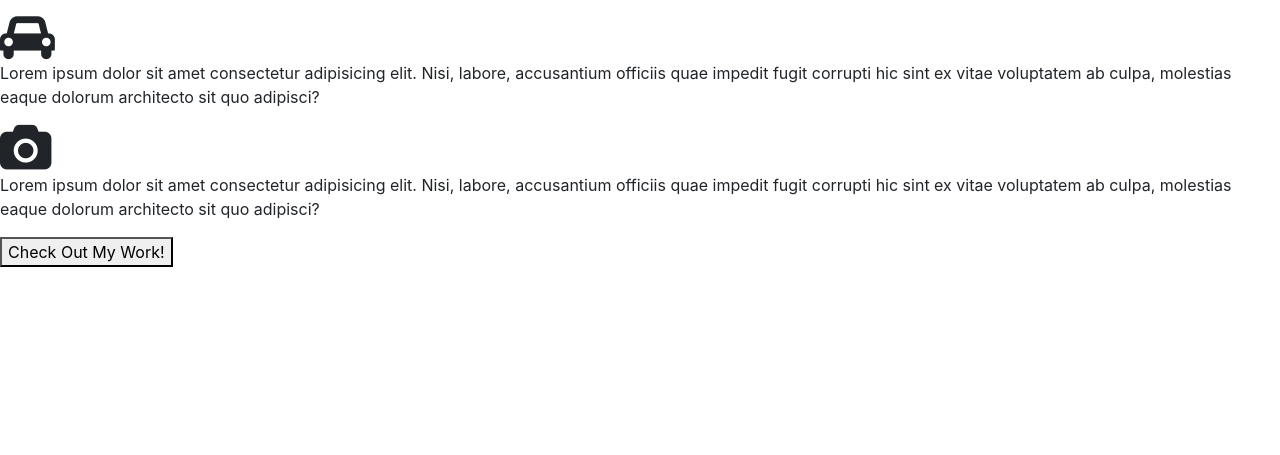
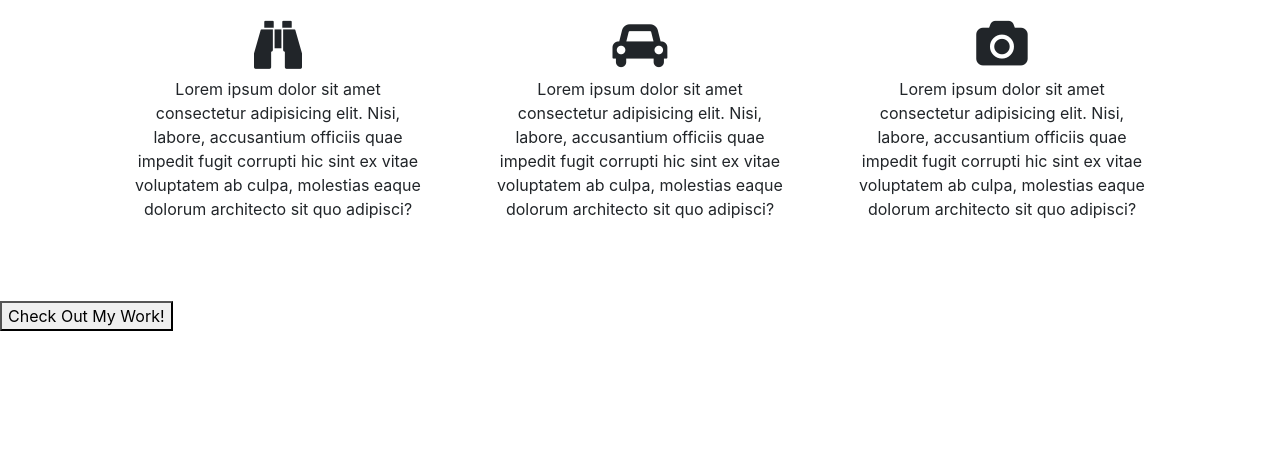
Before and after one commit to mushfikaraisa/website_demo, a plain HTML site: page index.html in a window 1280 px wide. Shown: the part 345-800 px from the top of the page. Drawn offline with nearby package versions, Linux system fonts and the light colour scheme.

Commit message:
add paragraph-flex styling

```diff
--- a/resources/css/style.css
+++ b/resources/css/style.css
@@ -38,3 +38,27 @@ h1 {
     text-align: right;
     margin-right: 2rem;
 }
+
+
+/* Paragraph-Flex Styling */
+
+#paragraph-flex {
+    display: flex;
+    flex-direction: row;
+    justify-content: space-between;
+    align-items: center;
+    width: 80%;
+    margin: 8rem auto 4rem auto;
+}
+
+.paragraph {
+    display: flex;
+    flex-direction: column;
+    align-items: center;
+    max-width: 300px;
+    text-align: center;
+}
+
+.paragraph i {
+    margin-bottom: 0.5rem;
+}
```
